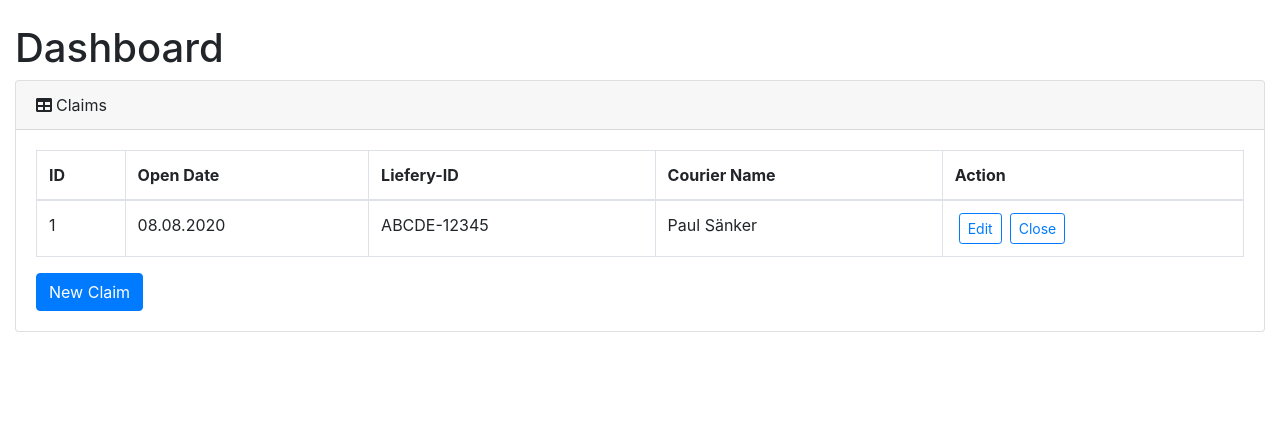
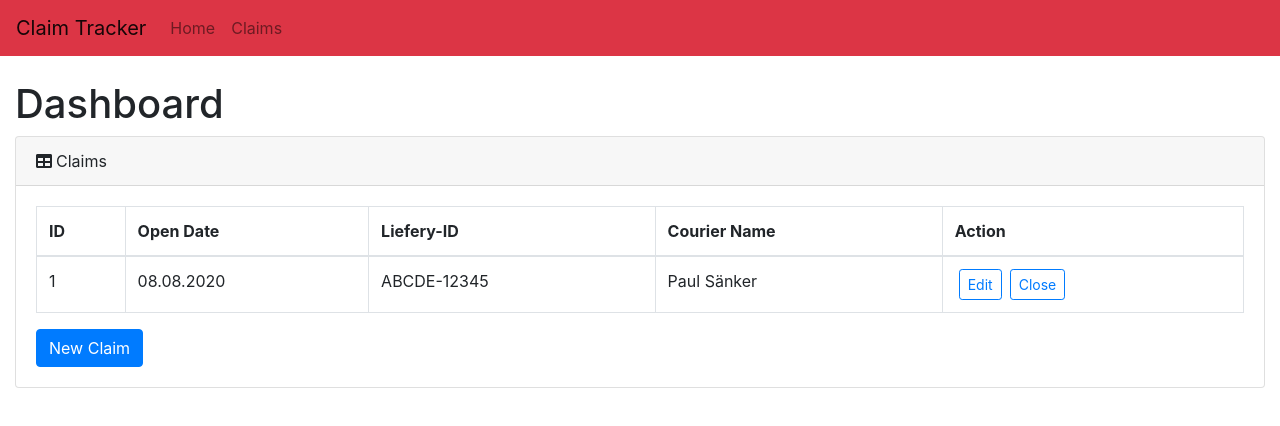
Before and after one commit to LambertSchulze/Liefery-Claim-Tracker, a React (Create React App) app: page / in a window 1280 px wide. Shown: the top 426 px of the page. Built offline with nearby package versions, Linux system fonts and the light colour scheme.

Commit message:
added basic navbar

```diff
--- a/src/App.js
+++ b/src/App.js
@@ -6,12 +6,14 @@ import {
   Redirect,
 } from 'react-router-dom'
 
+import { Navbar } from './components/Navbar'
 import DashboardPage from './pages/DashboardPage'
 import ClaimsPage from './pages/ClaimsPage'
 
 const App = () => {
   return (
     <Router>
+      <Navbar />
       <Switch>
         <Route exact path="/" component={DashboardPage} />
         <Route exact path="/claims" component={ClaimsPage} />
--- /dev/null
+++ b/src/components/Navbar.js
@@ -0,0 +1,21 @@
+import React from 'react'
+import { Link } from 'react-router-dom'
+
+export const Navbar = () => (
+    <nav className="navbar navbar-light bg-danger navbar-expand-sm">
+        <span className="navbar-brand">Claim Tracker</span>
+        <button className="navbar-toggler" type="button" data-toggle="collapse" data-target="#navbarSupportedContent" aria-controls="navbarSupportedContent" aria-expanded="false" aria-label="Toggle navigation">
+            <span className="navbar-toggler-icon"></span>
+        </button>
+        <div className="collapse navbar-collapse" id="navbarSupportedContent">
+            <ul className="navbar-nav mr-auto">
+                <li className="nav-item">
+                    <Link to="/" className="nav-link">Home</Link>
+                </li>
+                <li className="nav-item">
+                    <Link to="/claims" className="nav-link">Claims</Link>
+                </li>
+            </ul>
+        </div>
+    </nav>
+)
--- a/src/pages/ClaimsPage.js
+++ b/src/pages/ClaimsPage.js
@@ -14,8 +14,8 @@ const ClaimsPage = ({ dispatch, loading, claims, hasErrors }) => {
     }
 
     return (
-        <section>
-            <h1>Claims</h1>
+        <section className="container-fluid">
+            <h1 className="mt-4">Claims</h1>
             {renderClaim()}
         </section>
     )
--- a/src/pages/DashboardPage.js
+++ b/src/pages/DashboardPage.js
@@ -6,7 +6,7 @@ import NewClaimModal from '../components/NewClaimModal'
 
 const DashboardPage = () => (
     <main>
-        <div className="container-fluid">
+        <section className="container-fluid">
             <h1 className="mt-4">Dashboard</h1>
 
             {/* CARD CLAIMLIST */}
@@ -23,7 +23,7 @@ const DashboardPage = () => (
                 <NewClaimModal />
                 </div>
             </div>
-        </div>
+        </section>
     </main>
 )
 
```
